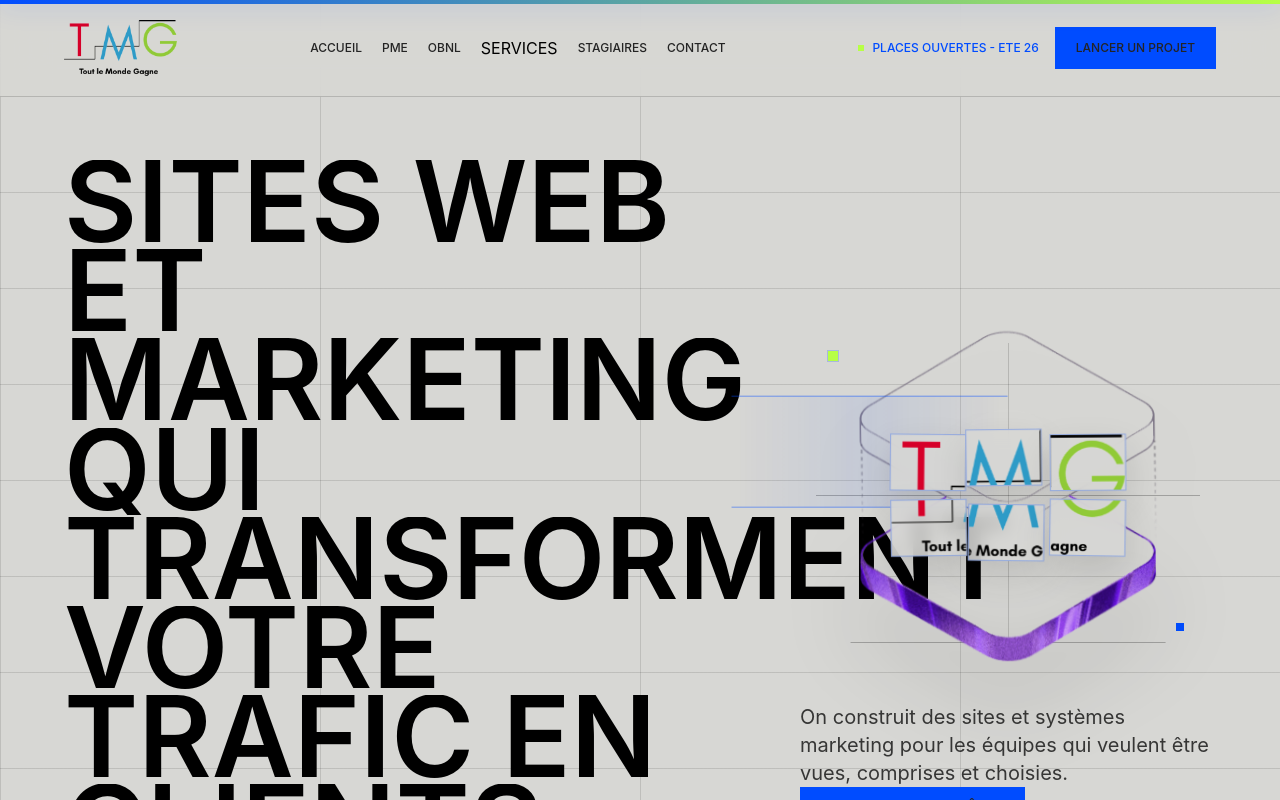
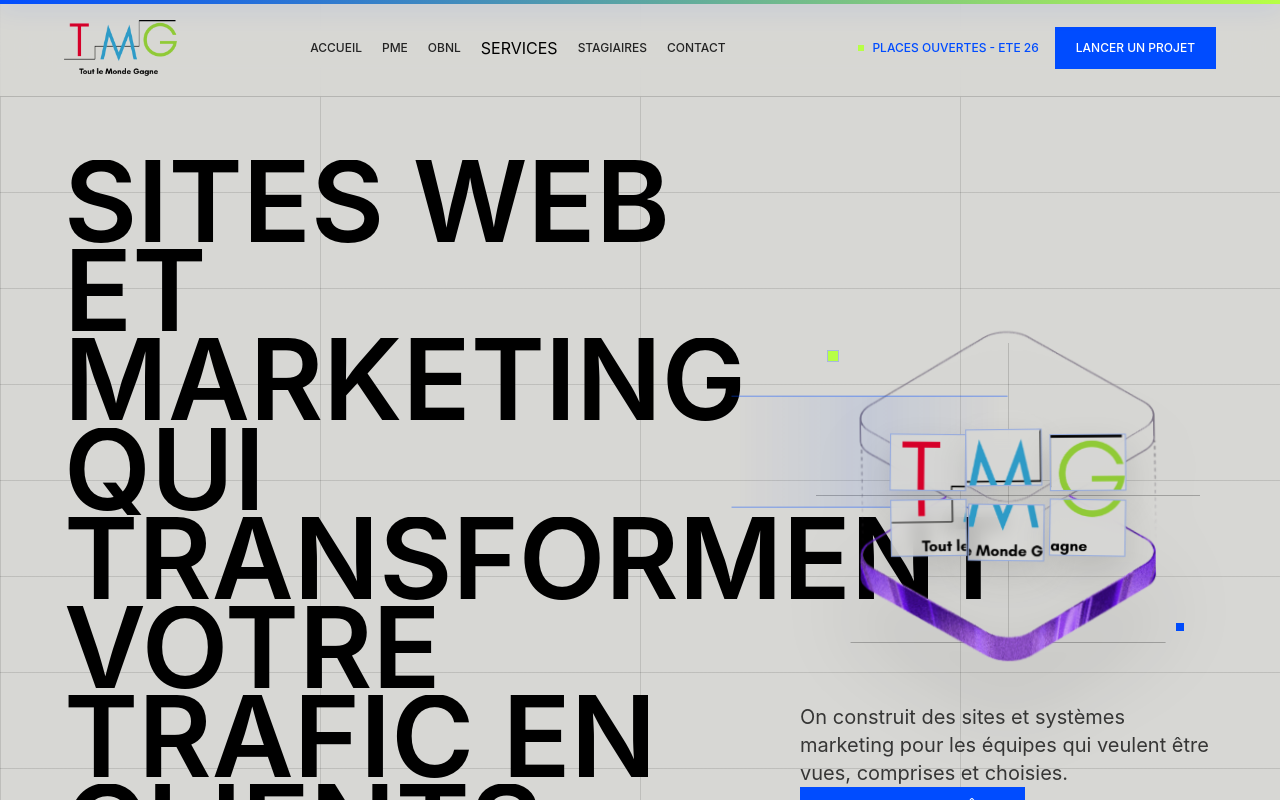
Before and after one commit to ToutLeMondeGagne/tmg-website, a React (Vite) app: page / in a window 1280 px wide. Shown: the top 800 px of the page. Built offline with nearby package versions, Linux system fonts and the light colour scheme.

Commit message:
style: corriger le texte des CTA bleus

```diff
--- a/src/components/layout/Navbar.jsx
+++ b/src/components/layout/Navbar.jsx
@@ -214,7 +214,7 @@ export default function Navbar() {
           </span>
           <Link
             to="/contact"
-            className="border border-[var(--blue)] bg-[var(--blue)] px-5 py-3 text-xs font-medium uppercase tracking-normal text-white transition duration-200 hover:-translate-y-0.5 hover:bg-blue-700 active:translate-y-0 focus-visible:outline focus-visible:outline-2 focus-visible:outline-offset-2 focus-visible:outline-[var(--blue)]"
+            className="border border-[var(--blue)] bg-[var(--blue)] px-5 py-3 text-xs font-medium uppercase tracking-normal !text-white transition duration-200 hover:-translate-y-0.5 hover:bg-blue-700 active:translate-y-0 focus-visible:outline focus-visible:outline-2 focus-visible:outline-offset-2 focus-visible:outline-[var(--blue)]"
           >
             Lancer un projet
           </Link>
--- a/src/components/ui/buttonVariants.js
+++ b/src/components/ui/buttonVariants.js
@@ -12,8 +12,8 @@ export const buttonDisabledClasses = [
 ]
 
 export const buttonVariants = {
-  primary: 'bg-[var(--blue)] text-white hover:bg-blue-700',
+  primary: 'bg-[var(--blue)] !text-white hover:bg-blue-700',
   secondary: 'border-[var(--green)] bg-[var(--green)] text-black hover:bg-lime-300',
-  outline: 'bg-transparent text-[var(--blue)] hover:bg-[var(--blue)] hover:text-white',
+  outline: 'bg-transparent text-[var(--blue)] hover:bg-[var(--blue)] hover:!text-white',
   ghost: 'border-transparent bg-transparent text-black hover:border-black/20 hover:bg-black/5',
 }
```
